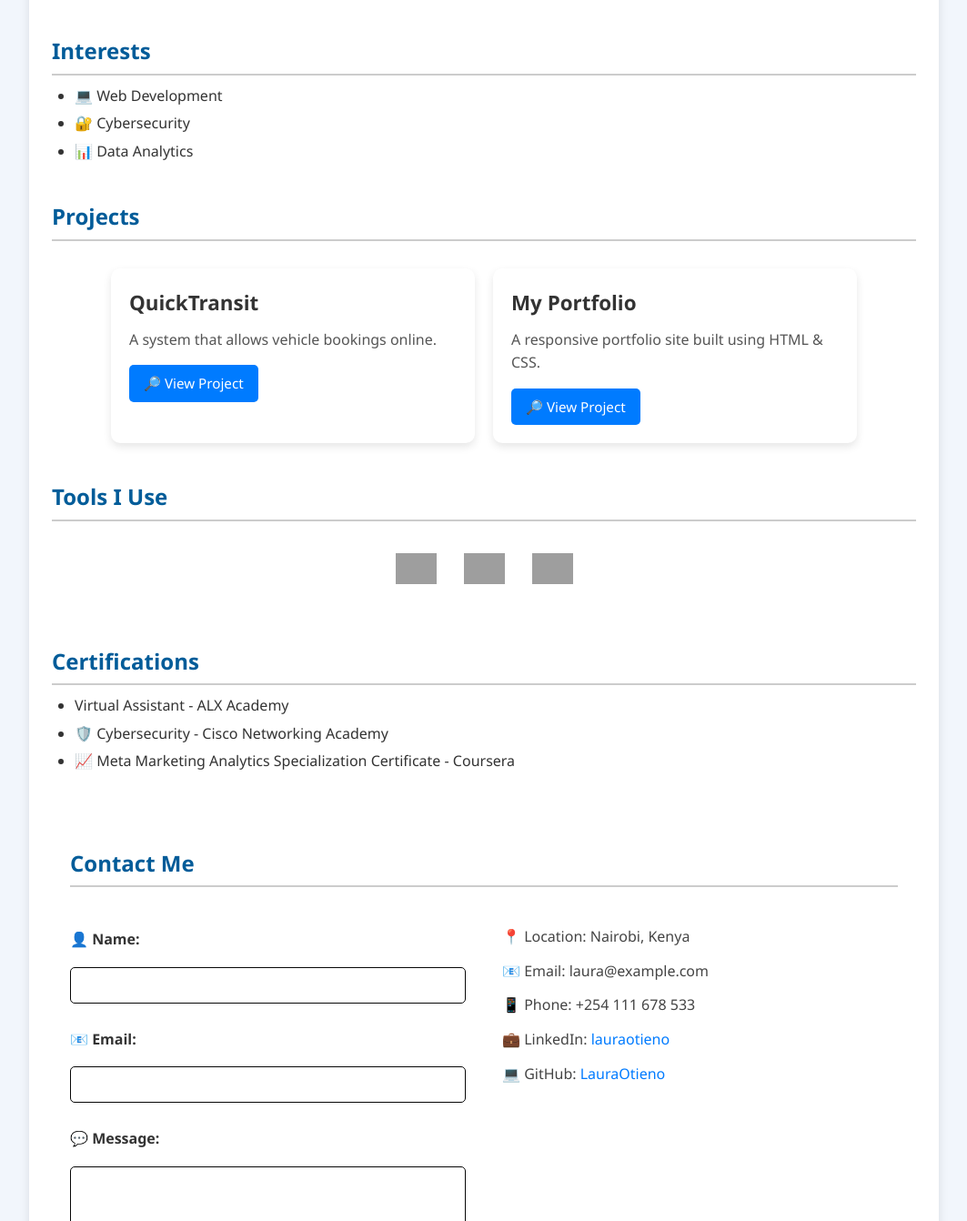
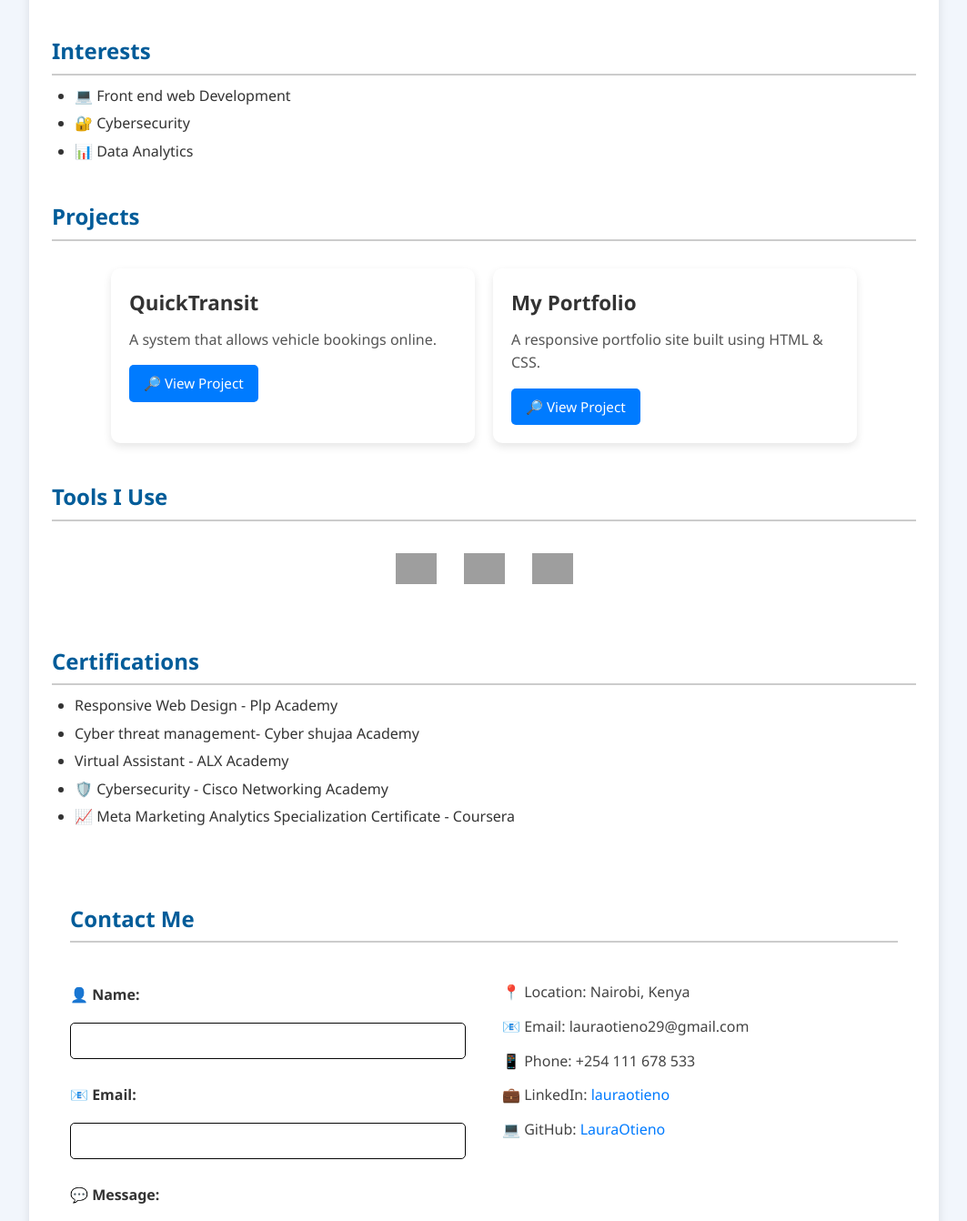
Before and after one commit to LauraOtieno/laura-portfolio, a plain HTML site: page index.html in a window 1280 px wide. Shown: the part 824-2166 px from the top of the page at 91% size, without its empty margins (108-1171 px from the left). Drawn offline with Linux system fonts and the light colour scheme; grey boxes are pictures that could not be loaded.

Commit message:
Update HTML structure and elements

```diff
--- a/index.html
+++ b/index.html
@@ -43,7 +43,7 @@
     <section id="interests">
       <h2> Interests</h2>
       <ul>
-        <li>💻 Web Development</li>
+        <li>💻 Front end web Development</li>
         <li>🔐 Cybersecurity</li>
         <li>📊 Data Analytics</li>
       </ul>
@@ -78,6 +78,8 @@
     <section id="certifications">
       <h2>Certifications</h2>
       <ul>
+        <li>Responsive Web Design - Plp Academy</li>
+        <li> Cyber threat management- Cyber shujaa Academy</li>
         <li> Virtual Assistant - ALX Academy</li>
         <li>🛡️ Cybersecurity - Cisco Networking Academy</li>
         <li>📈 Meta Marketing Analytics Specialization Certificate - Coursera</li>
@@ -103,7 +105,7 @@
 
     <div class="contact-info">
       <p>📍 Location: Nairobi, Kenya</p>
-      <p>📧 Email: laura@example.com</p>
+      <p>📧 Email: lauraotieno29@gmail.com</p>
       <p>📱 Phone: +254 111 678 533</p>
       <p>💼 LinkedIn: <a href="https://linkedin.com/in/lauraotieno" target="_blank">lauraotieno</a></p>
       <p>💻 GitHub: <a href="https://github.com/LauraOtieno" target="_blank">LauraOtieno</a></p>
```
